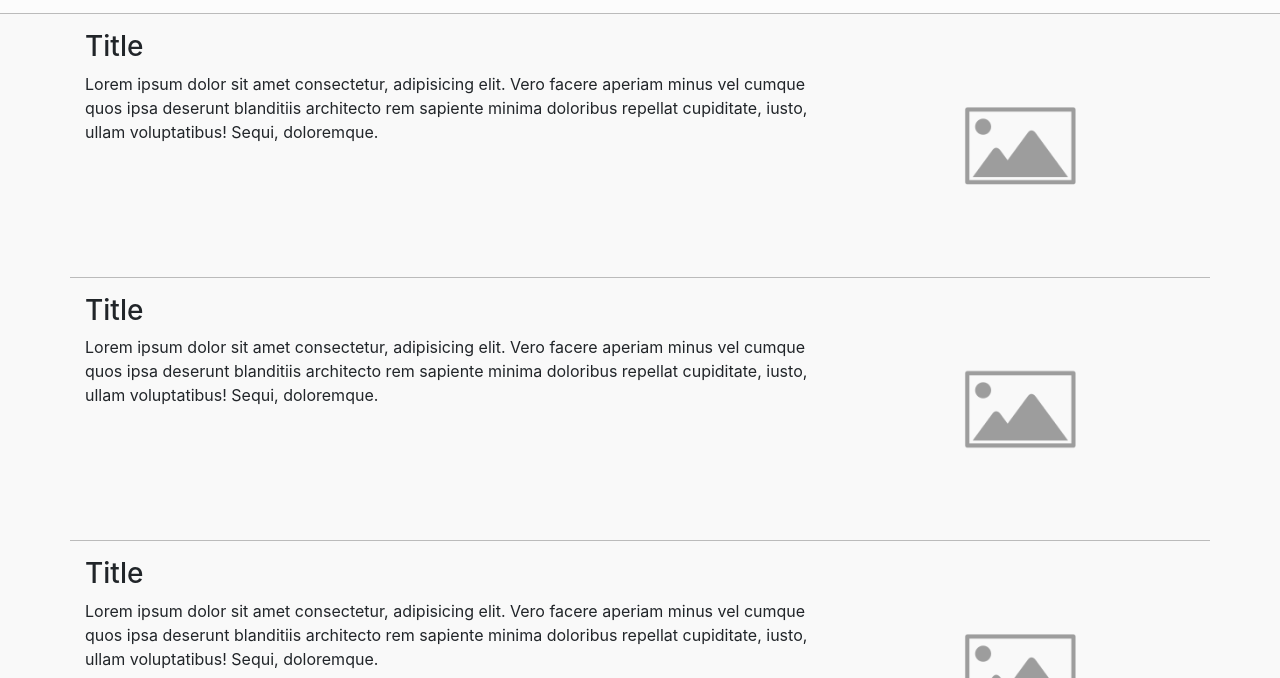
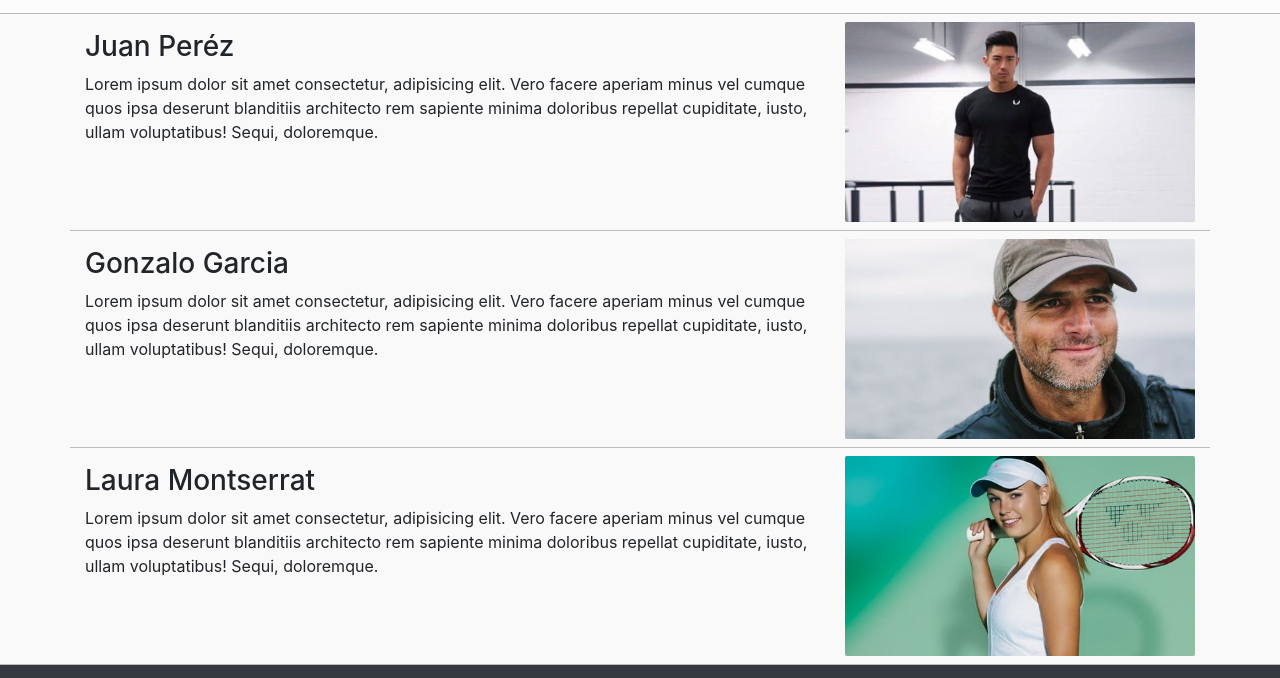
Before and after one commit to IvanPolanis/Coderhouse-Proyecto-Final, a plain HTML site: page html/patients.html in a window 1280 px wide. Shown: the part 197-875 px from the top of the page. Drawn offline with nearby package versions, Linux system fonts and the light colour scheme.

Commit message:
"Fixing patients and adding photos"

```diff
--- a/css/main.css
+++ b/css/main.css
@@ -116,13 +116,30 @@ textarea {
   border-bottom: 1px solid #bbbbbb;
   background-color: #F9F9F9; }
 
+.img-patient {
+  height: 350px;
+  object-fit: cover;
+  border-radius: 2px; }
+
+.tl {
+  object-position: 0 0; }
+
+.br {
+  object-position: 78% 100%; }
+
 @media only screen and (max-width: 768px) {
   .margin-r {
     margin: auto 0.75rem; } }
 
+@media only screen and (min-width: 768px) {
+  .img-patient {
+    max-height: 250px; } }
+
 @media only screen and (min-width: 968px) {
   .bi-patient {
-    margin: 0 2.5rem; } }
+    margin: 0 2.5rem; }
+  .img-patient {
+    max-height: 200px; } }
 
 body {
   background-color: #fcfcfc;
--- a/html/patients.html
+++ b/html/patients.html
@@ -48,7 +48,7 @@
     </header>
     <div class="container mt-4">
         <div class="bi-patient">
-            <h2 class="text-center">Title</h2>
+            <h2 class="text-center">Nuestros Pacientes</h2>
             <p class="justify-content">Lorem ipsum dolor sit amet, consectetur adipisicing elit. Asperiores totam corporis repellat cupiditate excepturi quod iure quibusdam commodi ea, enim amet doloremque fugiat itaque nostrum ex quis minima officiis facilis.</p>
         </div>
         </div>
@@ -56,29 +56,29 @@
             <div class="container">
                 <div class="row ">
                     <div class=" mt-3 col-md-8 col-sm-12 margin-r">
-                        <h3 class="mr-auto">Title</h3>
+                        <h3 class="mr-auto">Juan Peréz</h3>
                         <p>Lorem ipsum dolor sit amet consectetur, adipisicing elit. Vero facere aperiam minus vel cumque quos ipsa deserunt blanditiis architecto rem sapiente minima doloribus repellat cupiditate, iusto, ullam voluptatibus! Sequi, doloremque.</p>
                     </div>
-                    <div class="col-md-4 col-sm-12">
-                        <img src="../img/imagePlaceHolder.png" alt="" class="w-100">
+                    <div class="col-md-4 col-sm-12 my-md-2 mb-sm-2">
+                        <img src="../img/patient.jpg" alt="Juan Perez" class="w-100 img-patient tl">
                     </div>
                 </div>
                 <div class="row patient-sc">
                     <div class="margin-r mt-3 col-md-8 col-sm-12">
-                        <h3 class="mr-auto">Title</h3>
+                        <h3 class="mr-auto">Gonzalo Garcia</h3>
                     <p>Lorem ipsum dolor sit amet consectetur, adipisicing elit. Vero facere aperiam minus vel cumque quos ipsa deserunt blanditiis architecto rem sapiente minima doloribus repellat cupiditate, iusto, ullam voluptatibus! Sequi, doloremque.</p>
                     </div>
-                    <div class="col-md-4 col-sm-12">
-                        <img src="../img/imagePlaceHolder.png" alt="" class="w-100">
+                    <div class="col-md-4 col-sm-12 my-md-2 mb-sm-2">
+                        <img src="../img/patient2.jpg" alt="Gonzalo Garcia" class="w-100 img-patient br">
                     </div>
                 </div>
                 <div class="row patient-sc ">
                     <div class="margin-r mt-3 col-md-8 col-sm-12">
-                        <h3 class="mr-auto">Title</h3>
+                        <h3 class="mr-auto">Laura Montserrat</h3>
                     <p>Lorem ipsum dolor sit amet consectetur, adipisicing elit. Vero facere aperiam minus vel cumque quos ipsa deserunt blanditiis architecto rem sapiente minima doloribus repellat cupiditate, iusto, ullam voluptatibus! Sequi, doloremque.</p>
                     </div>
-                    <div class="col-md-4 col-sm-12">
-                        <img src="../img/imagePlaceHolder.png" alt="" class="w-100">
+                    <div class="col-md-4 col-sm-12 my-md-2 mb-sm-2">
+                        <img src="../img/patient3.jpg" alt="Laura Montserrat" class="w-100 img-patient">
                     </div>
                 </div>
             </div>
--- a/scss/_treatments.scss
+++ b/scss/_patients.scss
@@ -12,13 +12,32 @@
     border-bottom: 1px solid #bbbbbb;
     background-color: #F9F9F9;
 }
+.img-patient{
+    height: 350px;
+    object-fit: cover;
+    border-radius: 2px;
+}
+.tl{
+    object-position: 0 0;
+}
+.br{
+    object-position: 78% 100%;
+}
 @media only screen and (max-width:768px){
     .margin-r{
         margin: auto 0.75rem;
+    }
+}
+@media only screen and (min-width:768px){
+    .img-patient{
+        max-height: 250px;
     }
 }
 @media only screen and (min-width:968px){
     .bi-patient{
         margin: 0 2.5rem;
     }
+    .img-patient{
+        max-height: 200px;
+    }
 }
--- a/scss/style.scss
+++ b/scss/style.scss
@@ -1,7 +1,7 @@
 @import "index";
 @import "form";
 @import "card";
-@import "treatments";
+@import "patients";
 
 body{
     background-color: #fcfcfc;
```
Also changed, not shown: img/patient-.jpg (added), img/patient.jpg (added), img/patient2.jpg (added), img/patient3.jpg (added).
